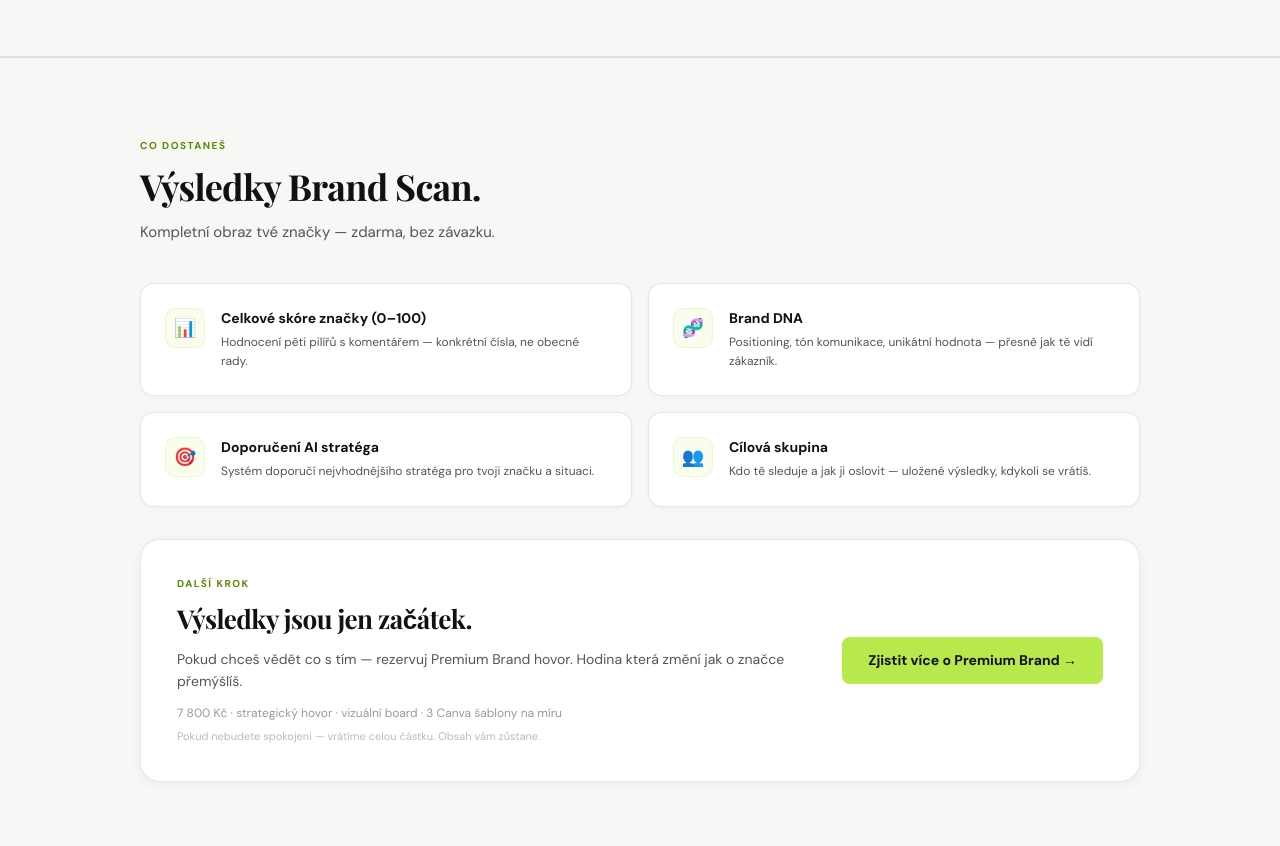
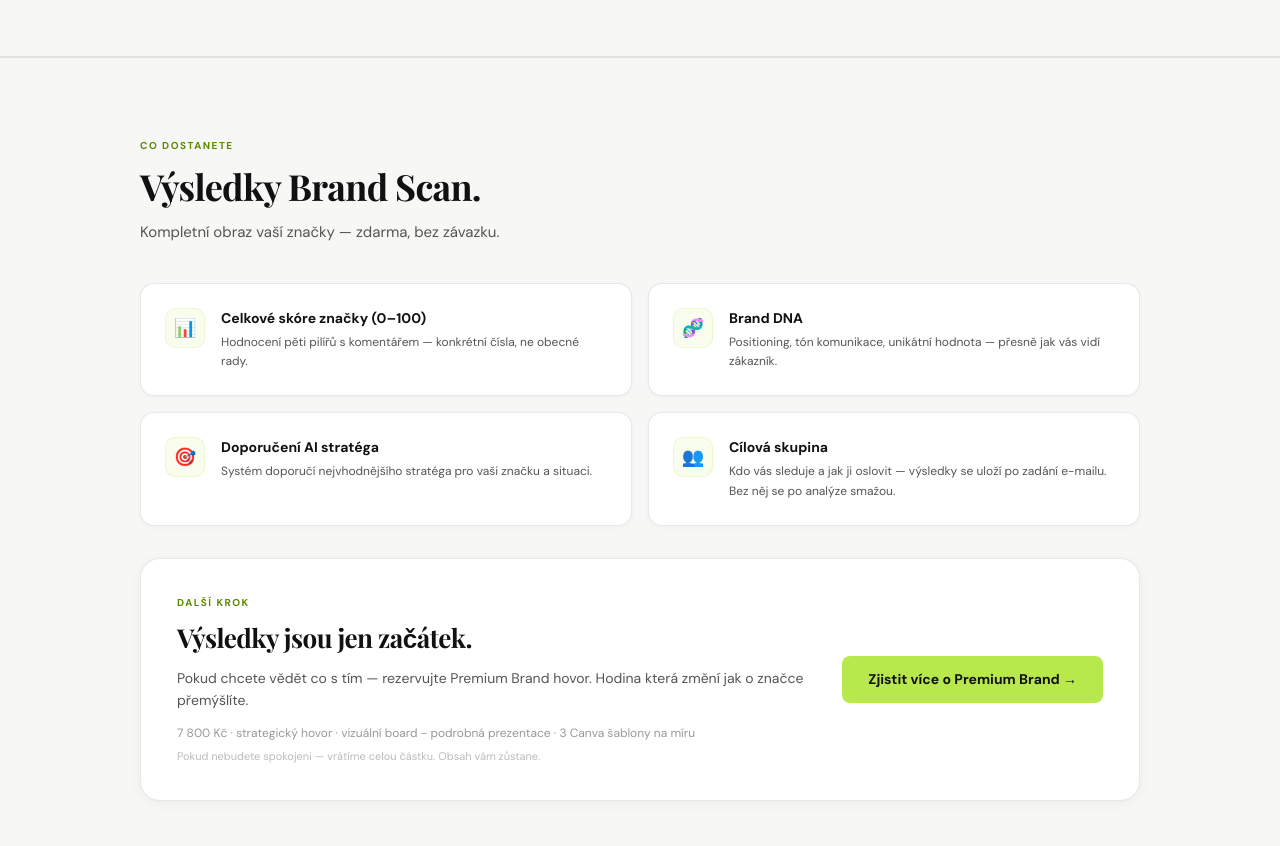
Before and after one commit to katarinabrics-eng/ai-content-studio, a Next.js app in the folder apps/content-studio/: page /brand-scan in a window 1280 px wide. Shown: the part 3100-3946 px from the top of the page. Built offline with nearby package versions, Linux system fonts and the light colour scheme.

Commit message:
fix(brand-scan): update text for consistency and clarity in messaging
- Revised various texts on the BrandScanPage to ensure a consistent tone and improve clarity for users.
- Adjusted terminology from informal to formal to better align with user expectations and enhance professionalism.

```diff
--- a/apps/content-studio/src/app/brand-scan/page.tsx
+++ b/apps/content-studio/src/app/brand-scan/page.tsx
@@ -680,7 +680,7 @@ export default function BrandScanPage() {
       <section style={{ background: BG1, borderTop: `1px solid ${BORDER}`, padding: "80px 40px" }}>
         <div style={{ maxWidth: 1000, margin: "0 auto" }}>
           <p style={{ fontSize: 10, fontWeight: 700, letterSpacing: "0.15em", textTransform: "uppercase", color: LIME_DARK, marginBottom: 12 }}>
-            Co dostaneš
+            Co dostanete
           </p>
           <h2
             style={{
@@ -695,13 +695,13 @@ export default function BrandScanPage() {
           >
             Výsledky Brand Scan.
           </h2>
-          <p style={{ fontSize: 15, color: MUTED, marginTop: -28 }}>Kompletní obraz tvé značky — zdarma, bez závazku.</p>
+          <p style={{ fontSize: 15, color: MUTED, marginTop: -28 }}>Kompletní obraz vaší značky — zdarma, bez závazku.</p>
           <div style={{ display: "grid", gridTemplateColumns: "repeat(2, 1fr)", gap: 16, marginTop: 40 }}>
             {[
               { icon: "📊", title: "Celkové skóre značky (0–100)", desc: "Hodnocení pěti pilířů s komentářem — konkrétní čísla, ne obecné rady." },
-              { icon: "🧬", title: "Brand DNA", desc: "Positioning, tón komunikace, unikátní hodnota — přesně jak tě vidí zákazník." },
-              { icon: "🎯", title: "Doporučení AI stratéga", desc: "Systém doporučí nejvhodnějšího stratéga pro tvoji značku a situaci." },
-              { icon: "👥", title: "Cílová skupina", desc: "Kdo tě sleduje a jak ji oslovit — uložené výsledky, kdykoli se vrátíš." },
+              { icon: "🧬", title: "Brand DNA", desc: "Positioning, tón komunikace, unikátní hodnota — přesně jak vás vidí zákazník." },
+              { icon: "🎯", title: "Doporučení AI stratéga", desc: "Systém doporučí nejvhodnějšího stratéga pro vaši značku a situaci." },
+              { icon: "👥", title: "Cílová skupina", desc: "Kdo vás sleduje a jak ji oslovit — výsledky se uloží po zadání e-mailu. Bez něj se po analýze smažou." },
             ].map((item) => (
               <div
                 key={item.title}
@@ -756,8 +756,8 @@ export default function BrandScanPage() {
             <div>
               <p style={{ fontSize: 10, fontWeight: 700, letterSpacing: "0.15em", textTransform: "uppercase", color: LIME_DARK, marginBottom: 8 }}>Další krok</p>
               <h3 style={{ fontFamily: "var(--font-playfair), serif", fontSize: 26, fontWeight: 900, color: TEXT, marginBottom: 10, letterSpacing: "-0.02em" }}>Výsledky jsou jen začátek.</h3>
-              <p style={{ fontSize: 14, color: MUTED, lineHeight: 1.6, marginBottom: 12 }}>Pokud chceš vědět co s tím — rezervuj Premium Brand hovor. Hodina která změní jak o značce přemýšlíš.</p>
-              <p style={{ fontSize: 12, color: FAINT }}>7 800 Kč · strategický hovor · vizuální board · 3 Canva šablony na míru</p>
+              <p style={{ fontSize: 14, color: MUTED, lineHeight: 1.6, marginBottom: 12 }}>Pokud chcete vědět co s tím — rezervujte Premium Brand hovor. Hodina která změní jak o značce přemýšlíte.</p>
+              <p style={{ fontSize: 12, color: FAINT }}>7 800 Kč · strategický hovor · vizuální board - podrobná prezentace · 3 Canva šablony na míru</p>
               <p style={{ fontSize: 11, color: "#bbb", marginTop: 6 }}>Pokud nebudete spokojeni — vrátíme celou částku. Obsah vám zůstane.</p>
             </div>
             <Link
```
